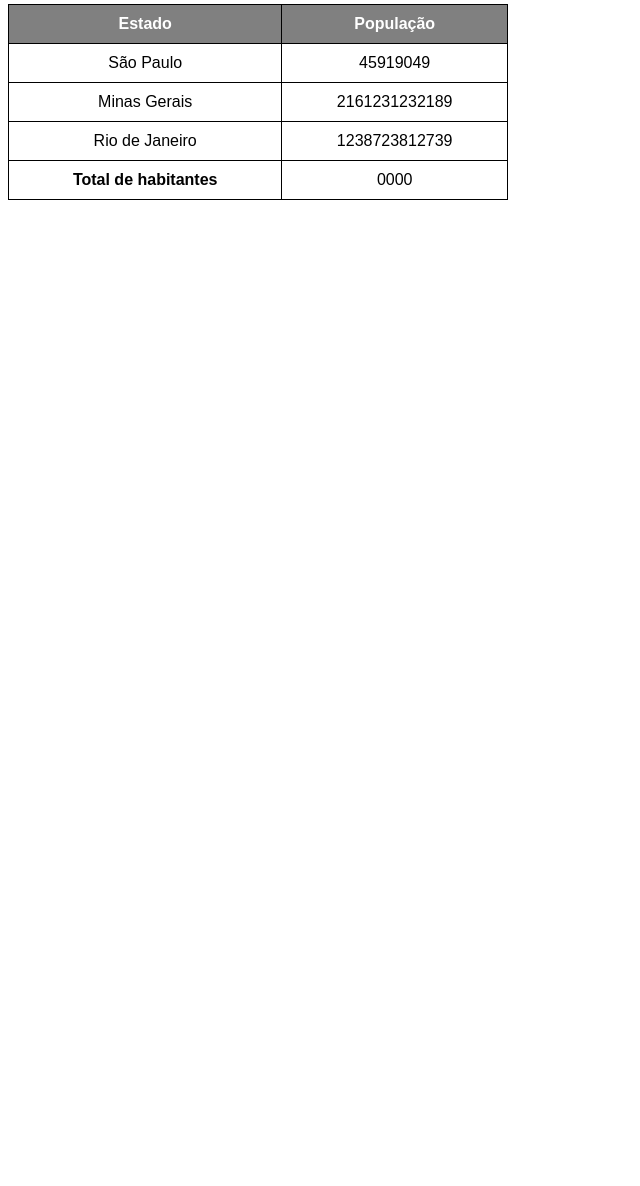
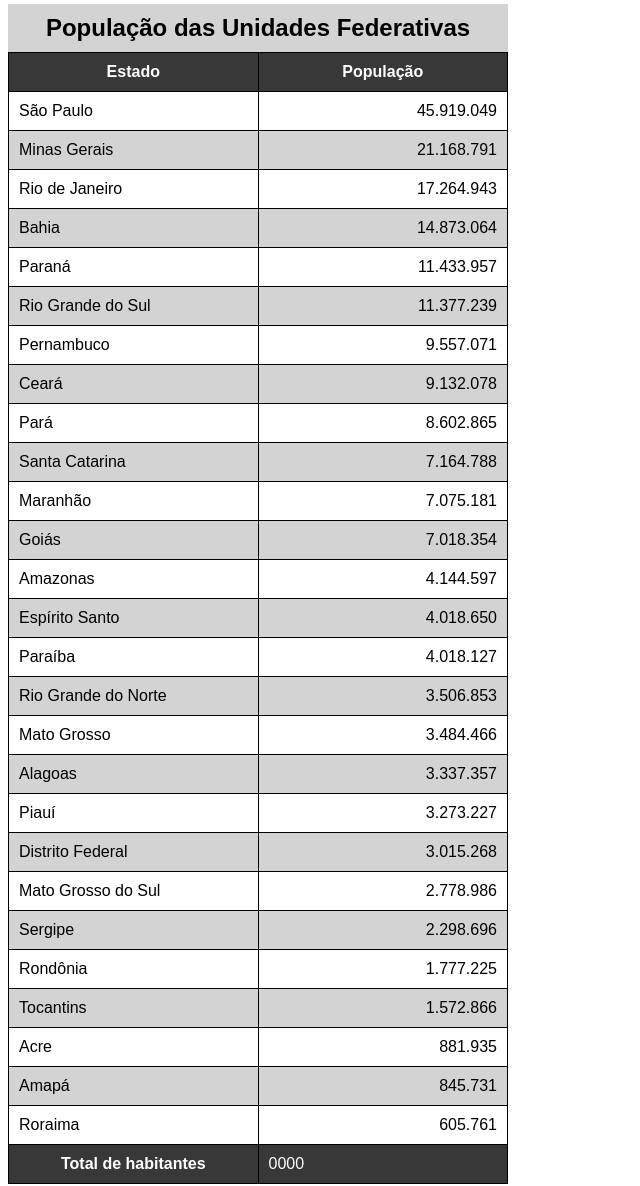
Before and after one commit to Math-LM/HTML-CSS, a plain HTML site: page Exercicios/Ex23/tabela02.html in a window 1280 px wide. Shown: the part 76-1262 px from the top of the page, without its empty margins (0-640 px from the left). Before the commit the page ends 800 px from the top, so only its background shows below. Drawn offline with Linux system fonts and the light colour scheme.

Commit message:
Atualizando tabelas

```diff
--- a/Exercicios/Ex23/tabela02.html
+++ b/Exercicios/Ex23/tabela02.html
@@ -7,25 +7,52 @@
     <title>Tabela 2</title>
 
     <style>
-        body{
+     body {
             font-family: Arial, Helvetica, sans-serif;
+
         }
 
-        table{
+        table {
             width: 500px;
             border-collapse: collapse;
-            text-align: center;
+            position: relative;
         }
 
-        td, th{
+        td, th {
             border: 1px solid black;
             padding: 10px;
         }
 
-        thead{
-            background-color: gray;
+        caption {
+            font-size: 1.5em;
+            font-weight: bold;
+            padding: 10px;
+            background-color: lightgray;
+        }
+
+        thead, tfoot {
+            background-color: #383838;
             color: white;
         }
+
+        thead > tr > th {
+            position: sticky;
+            top: -1px;
+            background-color: #383838;
+        }
+
+        tbody > tr:nth-child(odd) { /* 2n-1 */
+            background-color: white;
+        }
+
+        tbody > tr:nth-child(even) { /* 2n */
+            background-color: lightgray;
+        }
+
+        td.num {
+            text-align: right;
+        }
+
     </style>
 </head>
 <body>
@@ -33,6 +60,8 @@
     <!--
         ANATOMIA PARA TABELAS GRANDES
         TABLE
+
+            CAPTION (legenda da tabela) não tem TR, nem TD
             THEAD
                 TR,TD,TH
             TBODY
@@ -41,24 +70,121 @@
                 TR,TD,TH
     -->
     <table>
+        <caption>População das Unidades Federativas</caption>
         <thead>
             <tr>
                 <th>Estado</th>
-                <th>População</th>
+                <th style="width: 50%;">População</th>
             </tr>
         </thead>
         <tbody>
             <tr>
-                <td>São Paulo </td>
-                <td>45919049</td>
+                <td>São Paulo</td>
+                <td class="num">45.919.049</td>
             </tr>
             <tr>
                 <td>Minas Gerais</td>
-                <td>2161231232189</td>
+                <td class="num">21.168.791</td>
             </tr>
             <tr>
                 <td>Rio de Janeiro</td>
-                <td>1238723812739</td>
+                <td class="num">17.264.943</td>
+            </tr>
+            <tr>
+                <td>Bahia</td>
+                <td class="num">14.873.064</td>
+            </tr>
+            <tr>
+                <td>Paraná</td>
+                <td class="num">11.433.957</td>
+            </tr>
+            <tr>
+                <td>Rio Grande do Sul</td>
+                <td class="num">11.377.239</td>
+            </tr>
+            <tr>
+                <td>Pernambuco</td>
+                <td class="num">9.557.071</td>
+            </tr>
+            <tr>
+                <td>Ceará</td>
+                <td class="num">9.132.078</td>
+            </tr>
+            <tr>
+                <td>Pará</td>
+                <td class="num">8.602.865</td>
+            </tr>
+            <tr>
+                <td>Santa Catarina</td>
+                <td class="num">7.164.788</td>
+            </tr>
+            <tr>
+                <td>Maranhão</td>
+                <td class="num">7.075.181</td>
+            </tr>
+            <tr>
+                <td>Goiás</td>
+                <td class="num">7.018.354</td>
+            </tr>
+            <tr>
+                <td>Amazonas</td>
+                <td class="num">4.144.597</td>
+            </tr>
+            <tr>
+                <td>Espírito Santo</td>
+                <td class="num">4.018.650</td>
+            </tr>
+            <tr>
+                <td>Paraíba</td>
+                <td class="num">4.018.127</td>
+            </tr>
+            <tr>
+                <td>Rio Grande do Norte</td>
+                <td class="num">3.506.853</td>
+            </tr>
+            <tr>
+                <td>Mato Grosso</td>
+                <td class="num">3.484.466</td>
+            </tr>
+            <tr>
+                <td>Alagoas</td>
+                <td class="num">3.337.357</td>
+            </tr>
+            <tr>
+                <td>Piauí</td>
+                <td class="num">3.273.227</td>
+            </tr>
+            <tr>
+                <td>Distrito Federal</td>
+                <td class="num">3.015.268</td>
+            </tr>
+            <tr>
+                <td>Mato Grosso do Sul</td>
+                <td class="num">2.778.986</td>
+            </tr>
+            <tr>
+                <td>Sergipe</td>
+                <td class="num">2.298.696</td>
+            </tr>
+            <tr>
+                <td>Rondônia</td>
+                <td class="num">1.777.225</td>
+            </tr>
+            <tr>
+                <td>Tocantins</td>
+                <td class="num">1.572.866</td>
+            </tr>
+            <tr>
+                <td>Acre</td>
+                <td class="num">881.935</td>
+            </tr>
+            <tr>
+                <td>Amapá</td>
+                <td class="num">845.731</td>
+            </tr>
+            <tr>
+                <td>Roraima</td>
+                <td class="num">605.761</td>
             </tr>
         </tbody>
         <tfoot>
```
Also changed, not shown: Exercicios/Ex23/tabela003.html (added, +48 -0 lines).
